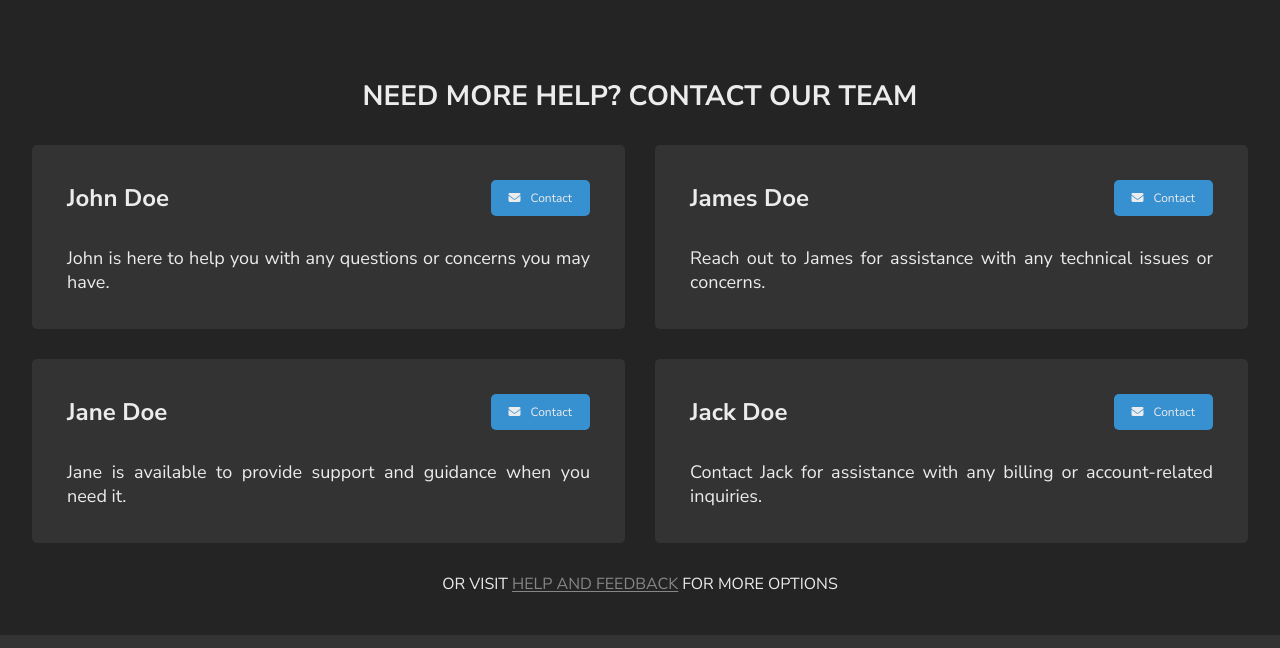
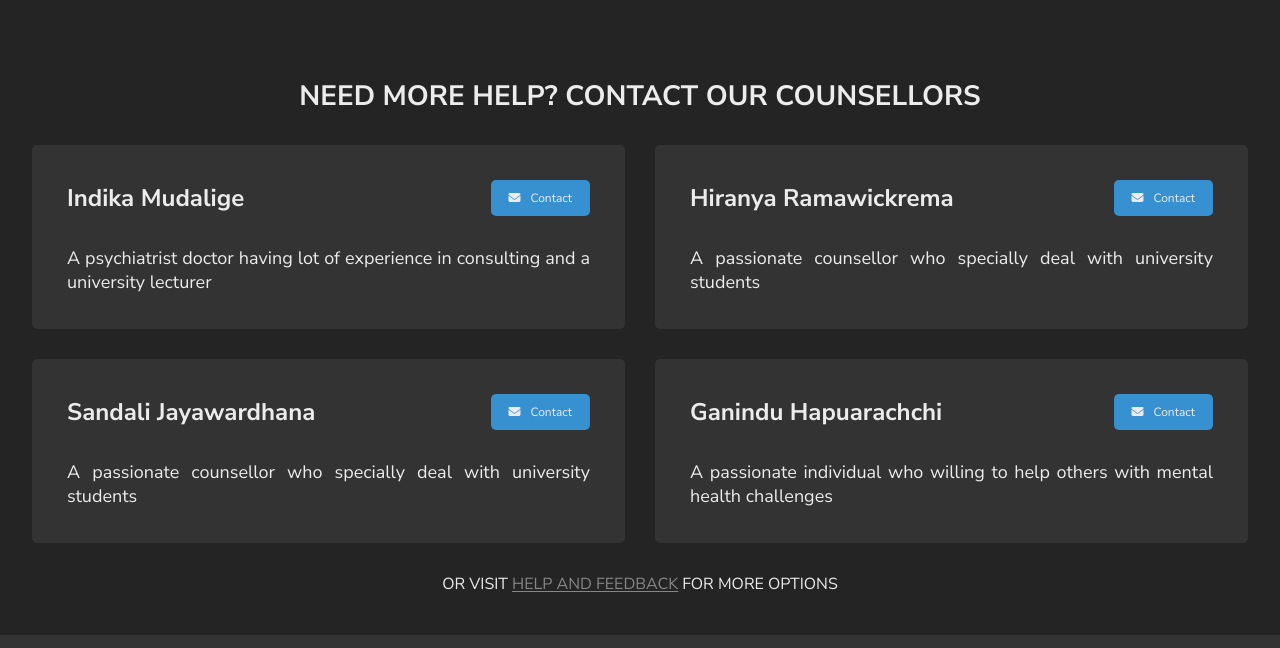
Before and after one commit to Synthia-Org/website, a website: page public/index.html in a window 1280 px wide. Shown: the part 1827-2475 px from the top of the page. Drawn offline with Linux system fonts and the light colour scheme.

Commit message:
Updated Counsellor Information

```diff
--- a/public/index.html
+++ b/public/index.html
@@ -192,35 +192,35 @@
 		<div class="flex" style="width: 100%; padding: 40px 0; align-items: start; justify-content: center;">
 			<div class="flex flexCol container" style="gap: 50px;">
 				<span class="flex flexCol" style="width: 100%; gap: 30px;">
-					<h1 style="font-size: 28px; text-align: center; text-transform: uppercase;">Need More Help? Contact Our Team</h1>
+					<h1 style="font-size: 28px; text-align: center; text-transform: uppercase;">Need More Help? Contact Our Counsellors</h1>
 
 					<span class="flex flexRow" style="width: 100%; gap: 30px;">
 						<div class="flex flexCol" style="width: 50%; gap: 30px;">
 							<div class="flex flexCol" style="height: auto; width: calc(100% - 70px); background: var(--darkGray); padding: 35px; border-radius: 5px; gap: 30px;">
 								<span class="flex flexRow" style="align-items: center; justify-content: space-between;">
-									<h2 style="font-size: 24px;">John Doe</h2>
-									<a class="flex flexRow anchorBtn" style="font-size: 12px; align-items: center; gap: 10px;" href="mailto:johndoe@mail.com" target="_blank">
+									<h2 style="font-size: 24px;">Indika Mudalige</h2>
+									<a class="flex flexRow anchorBtn" style="font-size: 12px; align-items: center; gap: 10px;" href="mailto:indikamudalige2015@gmail.com" target="_blank">
 										<i class="fa-solid fa-envelope"></i>
 										Contact
 									</a>
 								</span>
 
 								<p style="font-size: 18px; text-align: justify; text-align-last: left;">
-									John is here to help you with any questions or concerns you may have.
+									A psychiatrist doctor having lot of experience in consulting and a university lecturer
 								</p>
 							</div>
 
 							<div class="flex flexCol" style="height: auto; width: calc(100% - 70px); background: var(--darkGray); padding: 35px; border-radius: 5px; gap: 30px;">
 								<span class="flex flexRow" style="align-items: center; justify-content: space-between;">
-									<h2 style="font-size: 24px;">Jane Doe</h2>
-									<a class="flex flexRow anchorBtn" style="font-size: 12px; align-items: center; gap: 10px;" href="mailto:janedoe@mail.com" target="_blank">
+									<h2 style="font-size: 24px;">Sandali Jayawardhana</h2>
+									<a class="flex flexRow anchorBtn" style="font-size: 12px; align-items: center; gap: 10px;" href="mailto:sandalinisansala1@gmail.com" target="_blank">
 										<i class="fa-solid fa-envelope"></i>
 										Contact
 									</a>
 								</span>
 
 								<p style="font-size: 18px; text-align: justify; text-align-last: left;">
-									Jane is available to provide support and guidance when you need it.
+									A passionate counsellor who specially deal with university students
 								</p>
 							</div>
 						</div>
@@ -228,28 +228,29 @@
 						<div class="flex flexCol" style="width: 50%; gap: 30px;">
 							<div class="flex flexCol" style="height: auto; width: calc(100% - 70px); background: var(--darkGray); padding: 35px; border-radius: 5px; gap: 30px;">
 								<span class="flex flexRow" style="align-items: center; justify-content: space-between;">
-									<h2 style="font-size: 24px;">James Doe</h2>
-									<a class="flex flexRow anchorBtn" style="font-size: 12px; align-items: center; gap: 10px;" href="mailto:jamesdoe@mail.com" target="_blank">
+									<h2 style="font-size: 24px;">Hiranya Ramawickrema</h2>
+									<a class="flex flexRow anchorBtn" style="font-size: 12px; align-items: center; gap: 10px;" href="mailto:hiranrama@gmail.com" target="_blank">
 										<i class="fa-solid fa-envelope"></i>
 										Contact
 									</a>
 								</span>
 
 								<p style="font-size: 18px; text-align: justify; text-align-last: left;">
-									Reach out to James for assistance with any technical issues or concerns.
+									A passionate counsellor who specially deal with university students
 								</p>
 							</div>
 
 							<div class="flex flexCol" style="height: auto; width: calc(100% - 70px); background: var(--darkGray); padding: 35px; border-radius: 5px; gap: 30px;">
 								<span class="flex flexRow" style="align-items: center; justify-content: space-between;">
-									<h2 style="font-size: 24px;">Jack Doe</h2>
-									<a class="flex flexRow anchorBtn" style="font-size: 12px; align-items: center; gap: 10px;" href="mailto:jackdoe@mail.com" target="_blank">
+									<h2 style="font-size: 24px;">Ganindu Hapuarachchi</h2>
+									<a class="flex flexRow anchorBtn" style="font-size: 12px; align-items: center; gap: 10px;" href="mailto:widushahapuarachchi@gmail.com" target="_blank">
 										<i class="fa-solid fa-envelope"></i>
-										Contact</a>
+										Contact
+									</a>
 								</span>
 
 								<p style="font-size: 18px; text-align: justify; text-align-last: left;">
-									Contact Jack for assistance with any billing or account-related inquiries.
+									A passionate individual who willing to help others with mental health challenges
 								</p>
 							</div>
 						</div>
@@ -303,10 +304,10 @@
 						</span>
 
 						<span class="flex flexCol" style="width: 30%; gap: 5px;">
-							<a class="flex flexRow" style="align-items: center; gap: 8px; text-decoration: none;" href="/https://github.com/Synthia-Org/website">
+							<a class="flex flexRow" style="align-items: center; gap: 8px; text-decoration: none;" href="https://github.com/Synthia-Org/website">
 								GitHub (Website) <i class="fa-solid fa-arrow-up" style="font-size: 14px; transform: rotate(45deg);"></i>
 							</a>
-							<a class="flex flexRow" style="align-items: center; gap: 8px; text-decoration: none;" href="/https://github.com/Synthia-Org/chatbot">
+							<a class="flex flexRow" style="align-items: center; gap: 8px; text-decoration: none;" href="https://github.com/Synthia-Org/chatbot">
 								GitHub (Chatbot) <i class="fa-solid fa-arrow-up" style="font-size: 14px; transform: rotate(45deg);"></i>
 							</a>
 						</span>
```
